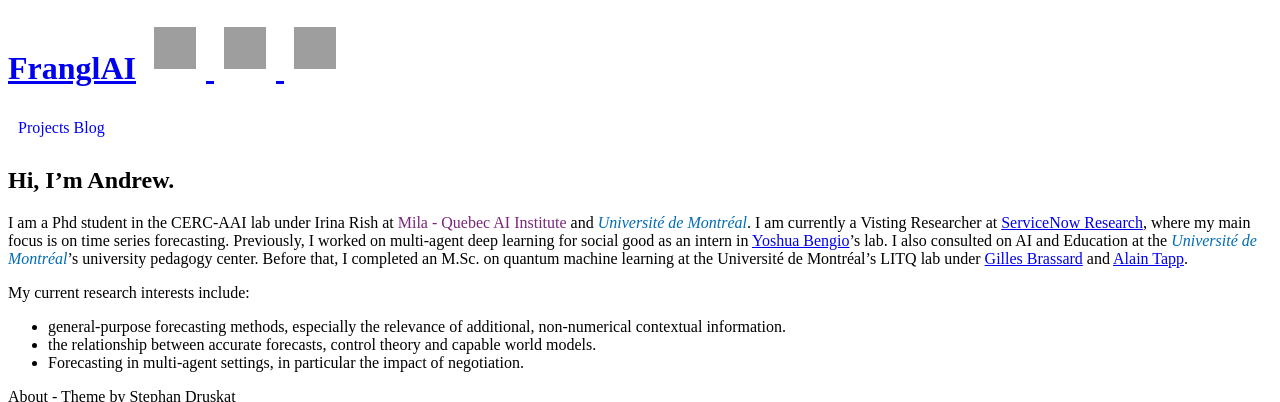
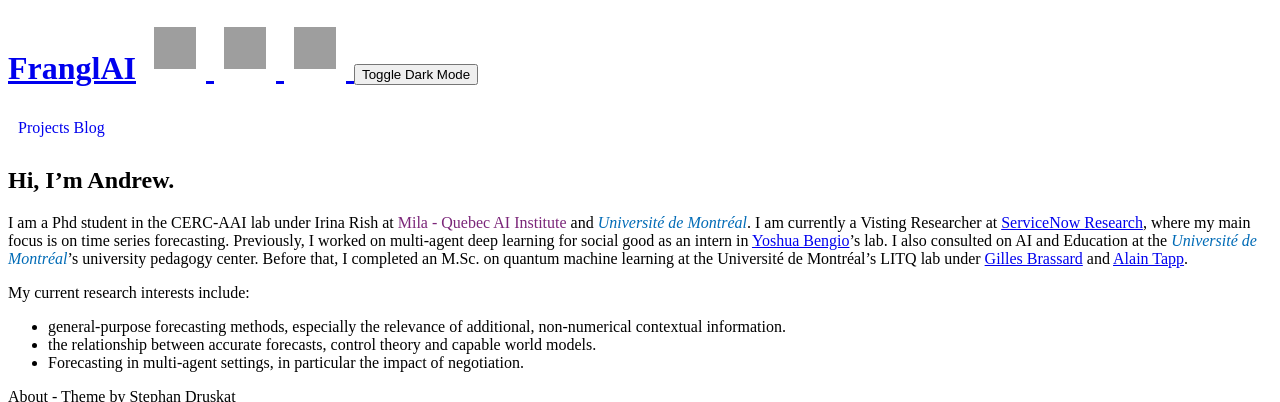
Before and after one commit to AndrewRWilliams/AndrewRWilliams.github.io, a Jekyll site: the page built from index.md, in a window 1280 px wide, cut to the strip 112-514 px from the top of the page. Built offline with Jekyll 4.4.1, drawn with Linux system fonts in a browser that asks for light colours; grey boxes are pictures that could not be loaded.

Commit message:
Update header.html
add dark mode toggle

```diff
--- a/_includes/header.html
+++ b/_includes/header.html
@@ -38,6 +38,7 @@
                 style="width: 42px; height: 42px; margin: 10px"
             />
         </a>
+        <button id="theme-toggle">Toggle Dark Mode</button>
     </h1>
     <nav class="group">
         <a href="{{ site.baseurl }}/projects">Projects</a>
```
